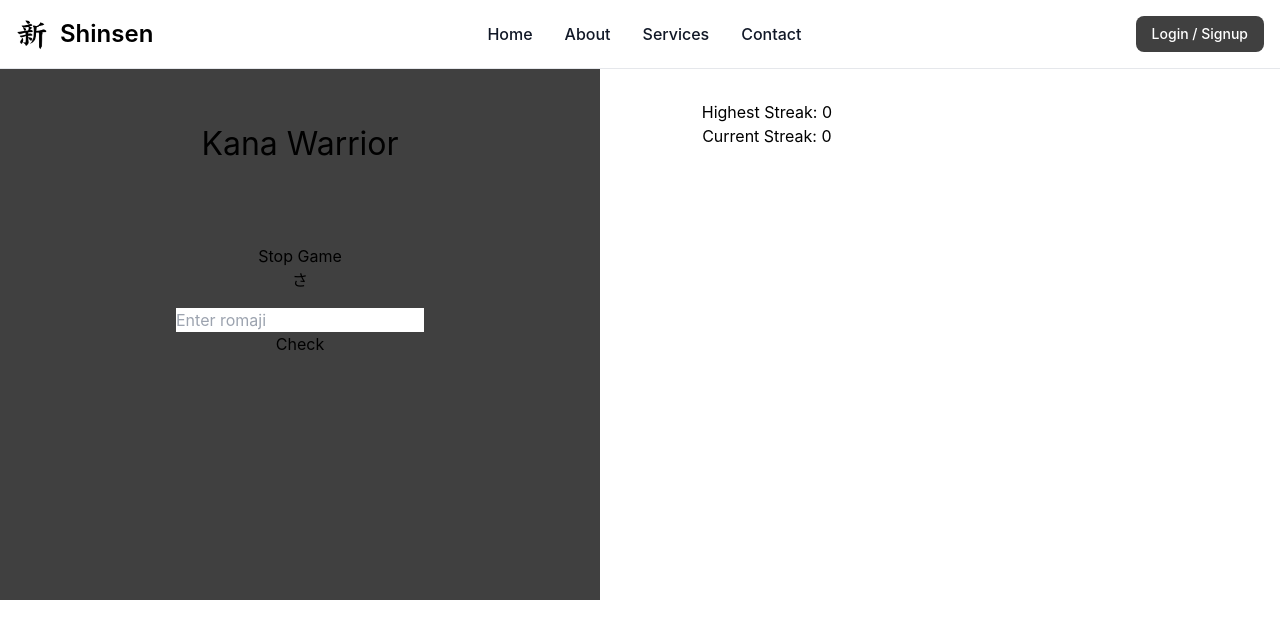
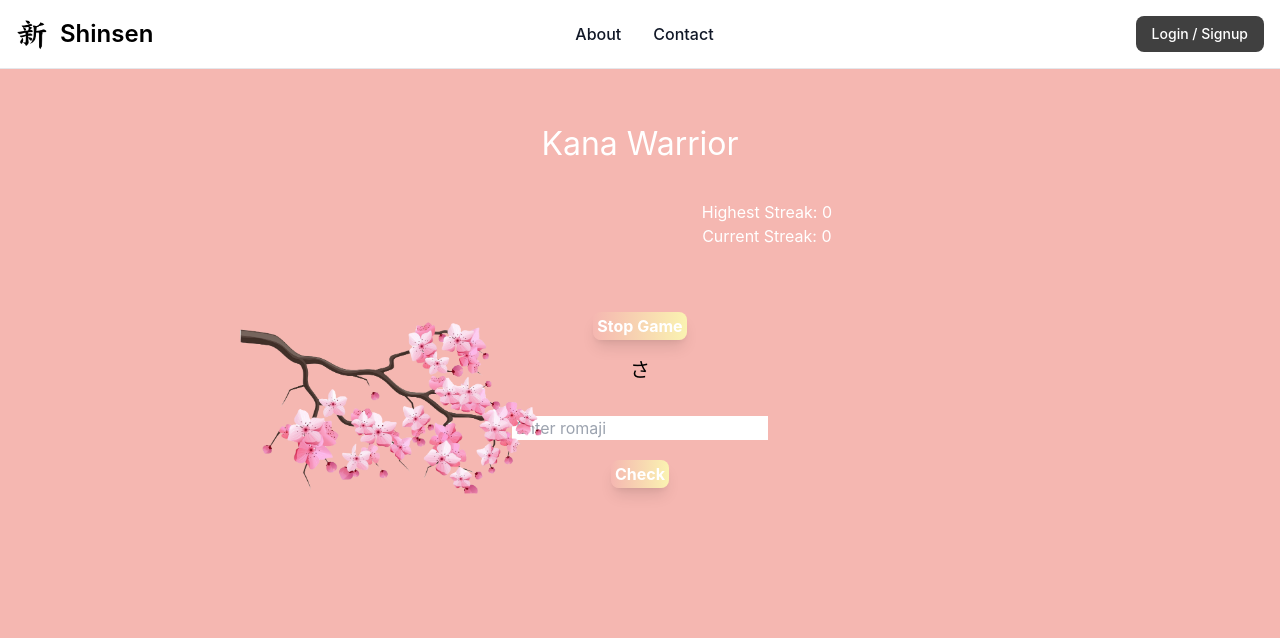
Before and after one commit to Aswin7474/Shinsen, a React (Create React App) app in the folder shinsen/: page /kana-warrior in a window 1280 px wide. Both pictures are taken after a click on the button "Start Game". Shown: the top 638 px of the page. Built offline with nearby package versions, Linux system fonts and the light colour scheme.

Commit message:
implemented more css, background image

```diff
--- a/shinsen/public/index.html
+++ b/shinsen/public/index.html
@@ -3,6 +3,9 @@
   <head>
     <meta charset="utf-8" />
     <link rel="icon" href="%PUBLIC_URL%/shin.png" />
+    <link rel="preconnect" href="https://fonts.googleapis.com">
+    <link rel="preconnect" href="https://fonts.gstatic.com" crossorigin>
+    <link href="https://fonts.googleapis.com/css2?family=Noto+Serif:ital,wght@0,100..900;1,100..900&family=PT+Serif:ital,wght@0,400;0,700;1,400;1,700&display=swap" rel="stylesheet">
     <meta name="viewport" content="width=device-width, initial-scale=1" />
     <meta name="theme-color" content="#000000" />
     <meta
@@ -15,6 +18,7 @@
       user's mobile device or desktop. See https://developers.google.com/web/fundamentals/web-app-manifest/
     -->
     <link rel="manifest" href="%PUBLIC_URL%/manifest.json" />
+    <img src="%PUBLIC_URL%/backimage.png" alt="Shin background" class="left-center-image">
     <!--
       Notice the use of %PUBLIC_URL% in the tags above.
       It will be replaced with the URL of the `public` folder during the build.
--- a/shinsen/src/App.css
+++ b/shinsen/src/App.css
@@ -17,6 +17,19 @@
   }
 }
 
+body {
+  background-color: #FAF3F3;
+}
+
+.left-center-image {
+  position: absolute;
+  left: 30vh;
+  top: 50%;
+  transform: translateY(-50%);
+  width: 25%;
+  height: auto;
+}
+
 .App-header {
   background-color: #282c34;
   min-height: 100vh;
@@ -33,14 +46,15 @@
 }
 
 .kana_game {
-  background-color: #404040;
+  background-color: #f5b7b1;
   display: flex;
   flex-direction: column;
   align-items: center;
-  align-self: center;
   justify-content: center;
-  height: 75vh;
-  width: 75vh;
+  height: 100vh;
+  width: auto;
+  margin:auto;
+  padding-top: 0;
 }
 
 .maintitle {
@@ -69,6 +83,16 @@
 }
 
 
+.bg {
+  /* background-image: url("backimage.png"); */
+  position: absolute;
+  left: 30vh;
+  top: 50%;
+  transform: translateY(-50%);
+  width: 25%;
+  height: auto;
+}
+
 
 @keyframes App-logo-spin {
   from {
--- a/shinsen/src/App.js
+++ b/shinsen/src/App.js
@@ -7,6 +7,8 @@ import KanjiWarrior from './KanjiWarrior';
 import BunpouWarrior from './BunpouWarrior';
 import BunpouStudy from './bunpoustudy';
 import BunpouTest from './bunpoutest';
+import Homepage from './Homepage';
+import Howitworks from './Howitworks';
 
 function App() {
   return (
@@ -14,7 +16,9 @@ function App() {
       <Router>
         <Navbar />
         <Routes>
-          <Route path="/" element={<Availablegames />} />
+          <Route path="/" element={<Homepage />} />
+          <Route path="games" element={<Availablegames />} />
+          <Route path="howitworks" element={<Howitworks />} />
           <Route path="/kana-warrior" element={<KanaWarrior />} />
           <Route path="/kanji-warrior" element={<KanjiWarrior />} />
           <Route path="/bunpou-warrior" element={<BunpouWarrior />} />
--- /dev/null
+++ b/shinsen/src/Homepage.js
@@ -0,0 +1,26 @@
+import { Link } from "react-router-dom";
+
+export function Homepage() {
+
+    return (
+            <div className="flex flex-col items-end justify-center min-h-screen text-3xl">
+                <div className="relative right-10 bottom-3 p-48 m-10">
+                    <h1 className="m-1">Master Japanese With</h1>
+                    <h1 className="m-1">Fun and Interactive</h1>
+                    <h1 className="m-1">Games</h1>
+                    <Link to="/games">
+                        <button class="px-3 py-1  bg-gradient-to-r from-[#f5b7b1] to-[#FAF3B1] text-white font-bold rounded-lg shadow-lg hover:from-[#f5b7b1] hover:to-[#FAF3F3] transform hover:scale-105 transition duration-300">
+                            Start Learning Now
+                        </button>
+                    </Link>
+                    <Link to="/howitworks">
+                        <button class="px-1 py-0.5 m-2 bg-gradient-to-r from-[#f5b7b1] to-[#FAF3B1] text-white font-bold rounded-lg shadow-lg hover:from-[#f5b7b1] hover:to-[#FAF3F3] transform hover:scale-105 transition duration-300">
+                            How it works
+                        </button>
+                    </Link>
+                </div>
+            </div>
+    )
+}
+
+export default Homepage;
--- /dev/null
+++ b/shinsen/src/Howitworks.js
@@ -0,0 +1,16 @@
+import { Link } from "react-router-dom";
+
+export function Howitworks() {
+    return (
+        <div className="flex flex-col items-end justify-center min-h-screen text-md">
+                <div className="relative right-10 bottom-3 p-18 m-24">
+                    <p className="m-1">Learn Japanese the fun and effective way! Start with the Kana Game to master Hiragana and Katakana</p>
+                    <p className="m-1"> through interactive challenges. Test your skills with the Kanji Reading Test, featuring adaptive quizzes</p>
+                    <p className="m-1"> and instant feedback. Dive into our Grammar Resources for clear explanations, real-life examples,</p>
+                    <p className="m-1">and practice tailored to your level. Everything you need to start or advance your Japanese journey is here!</p>
+                </div>
+            </div>
+    )
+}
+
+export default Howitworks;
--- a/shinsen/src/KanaWarrior.js
+++ b/shinsen/src/KanaWarrior.js
@@ -50,19 +50,19 @@ export function KanaWarrior() {
 
     return (
         <div className='kana_game'>
-            <div className='maintitle'>Kana Warrior</div>
-            <div className='streakdiv'>
+            <div className='maintitle text-white'>Kana Warrior</div>
+            <div className='streakdiv text-white'>
                     <h2>Highest Streak: {highestStreak}</h2>
                     <h2>Current Streak: {streak}</h2>
             </div>
 
-             {!gameStarted ? <button onClick={() => {setGameStarted(true); generateRandomKana()}}>Start Game</button> : <button onClick={() => setGameStarted(false)}>Stop Game</button>}
+             {!gameStarted ? <button class="px-1 py-0.5 m-2 bg-gradient-to-r from-[#f5b7b1] to-[#FAF3B1] text-white font-bold rounded-lg shadow-lg hover:from-[#f5b7b1] hover:to-[#FAF3F3] transform hover:scale-105 transition duration-300" onClick={() => {setGameStarted(true); generateRandomKana()}}>Start Game</button> : <button class="px-1 py-0.5 m-2 bg-gradient-to-r from-[#f5b7b1] to-[#FAF3B1] text-white font-bold rounded-lg shadow-lg hover:from-[#f5b7b1] hover:to-[#FAF3F3] transform hover:scale-105 transition duration-300" onClick={() => setGameStarted(false)}>Stop Game</button>}
 
              {gameStarted && (
-                <><h1 className='kana_div'>{randomKana?.key}</h1>
+                <><h1 className='kana_div text-xl m-2 '>{randomKana?.key}</h1>
                 <form onSubmit={handleClick}>
-                    <input className='inputbox' value={text} type='text' onChange={(event) => setText(event.target.value)} placeholder='Enter romaji'/>
-                    <button >Check</button>
+                    <input className='inputbox px-1 py-0.5 m-3' value={text} type='text' onChange={(event) => setText(event.target.value)} placeholder='Enter romaji'/>
+                    <button class="px-1 py-0.5 m-2 bg-gradient-to-r from-[#f5b7b1] to-[#FAF3B1] text-white font-bold rounded-lg shadow-lg hover:from-[#f5b7b1] hover:to-[#FAF3F3] transform hover:scale-105 transition duration-300">Check</button>
                 </form>
                 </>
             )
--- a/shinsen/src/bunpoustudy.js
+++ b/shinsen/src/bunpoustudy.js
@@ -79,19 +79,19 @@ export function BunpouStudy() {
                     <thead>
                         <tr>
                             <th className=' border-l-2 border-r-2 border-b border-t dark:border-slate-700'>Grammar Point</th>
-                        <th className=' border-l-2 border-r-2 border-b border-t dark:border-slate-700 p-4 pl-8'>Meaning </th>
+                            <th className=' border-l-2 border-r-2 border-b border-t dark:border-slate-700 p-4 pl-8'>Meaning</th>
                         </tr>
                     </thead>
                     <tbody>
                         {currentData.map((key) => (
-                        <tr key={key}>
+                            <><tr key={key}>
                                 <td className='border-b border-l border-r-2 border-slate-100 dark:border-slate-700 p-4 pl-8 '>
                                     <button onClick={() => setgPoint(key)}>{key}</button>
                                 </td>
                                 <td className='border-b border-l border-r-2 border-slate-100 dark:border-slate-700 p-4 pl-8 '>
                                     <button onClick={() => setgPoint(key)}>{dict[key]['meaning']}</button>
                                 </td>
-                        </tr>
+                            </tr><div className='left-center-image' style={{backgroundImage:'none'}}></div></>
                         ))}
                     </tbody>
                 </table>
--- a/shinsen/src/navbar.js
+++ b/shinsen/src/navbar.js
@@ -1,6 +1,6 @@
 export function Navbar() {
     return (
-        <nav class="bg-white dark:bg-green-800 fixed w-full z-20 top-0 start-0 border-b border-gray-200 dark:border-gray-600">
+        <nav class="bg-white dark:bg-[#f5b7b1] fixed w-full z-20 top-0 start-0 border-b border-gray-200 dark:border-gray-600">
         <div class="max-w-screen-xl flex flex-wrap items-center justify-between mx-auto p-4">
         <a href="/" class="flex items-center space-x-3 rtl:space-x-reverse">
             <img src="shin.png" class="h-8" alt="Shinsen Logo"/>
@@ -16,15 +16,9 @@ export function Navbar() {
             </button>
         </div>
         <div class="items-center justify-between hidden w-full md:flex md:w-auto md:order-1" id="navbar-sticky">
-            <ul class="flex flex-col p-4 md:p-0 mt-4 font-medium border border-gray-100 rounded-lg bg-gray-50 md:space-x-8 rtl:space-x-reverse md:flex-row md:mt-0 md:border-0 md:bg-white dark:bg-green-800 md:dark:bg-green-800 dark:border-green-800">
-            <li>
-                <a href="" class="block py-2 px-3 text-gray-900 rounded hover:bg-gray-100 md:hover:bg-transparent md:hover:text-neutral-700 md:p-0 md:dark:hover:text-neutral-500 dark:text-white dark:hover:bg-gray-700 dark:hover:text-white md:dark:hover:bg-transparent dark:border-gray-700" aria-current="page">Home</a>
-            </li>
+            <ul class="flex flex-col p-4 md:p-0 mt-4 font-medium border md:space-x-8 rtl:space-x-reverse md:flex-row md:mt-0 md:border-0">
             <li>
                 <a href="" class="block py-2 px-3 text-gray-900 rounded hover:bg-gray-100 md:hover:bg-transparent md:hover:text-neutral-700 md:p-0 md:dark:hover:text-neutral-500 dark:text-white dark:hover:bg-gray-700 dark:hover:text-white md:dark:hover:bg-transparent dark:border-gray-700">About</a>
-            </li>
-            <li>
-                <a href="" class="block py-2 px-3 text-gray-900 rounded hover:bg-gray-100 md:hover:bg-transparent md:hover:text-neutral-700 md:p-0 md:dark:hover:text-neutral-500 dark:text-white dark:hover:bg-gray-700 dark:hover:text-white md:dark:hover:bg-transparent dark:border-gray-700">Services</a>
             </li>
             <li>
                 <a href="" class="block py-2 px-3 text-gray-900 rounded hover:bg-gray-100 md:hover:bg-transparent md:hover:text-neutral-700 md:p-0 md:dark:hover:text-neutral-500 dark:text-white dark:hover:bg-gray-700 dark:hover:text-white md:dark:hover:bg-transparent dark:border-gray-700">Contact</a>
```
Also changed, not shown: shinsen/public/backimage.png (added), shinsen/src/backimage.png (added). Lines whose indentation alone changed are shown as unchanged.
